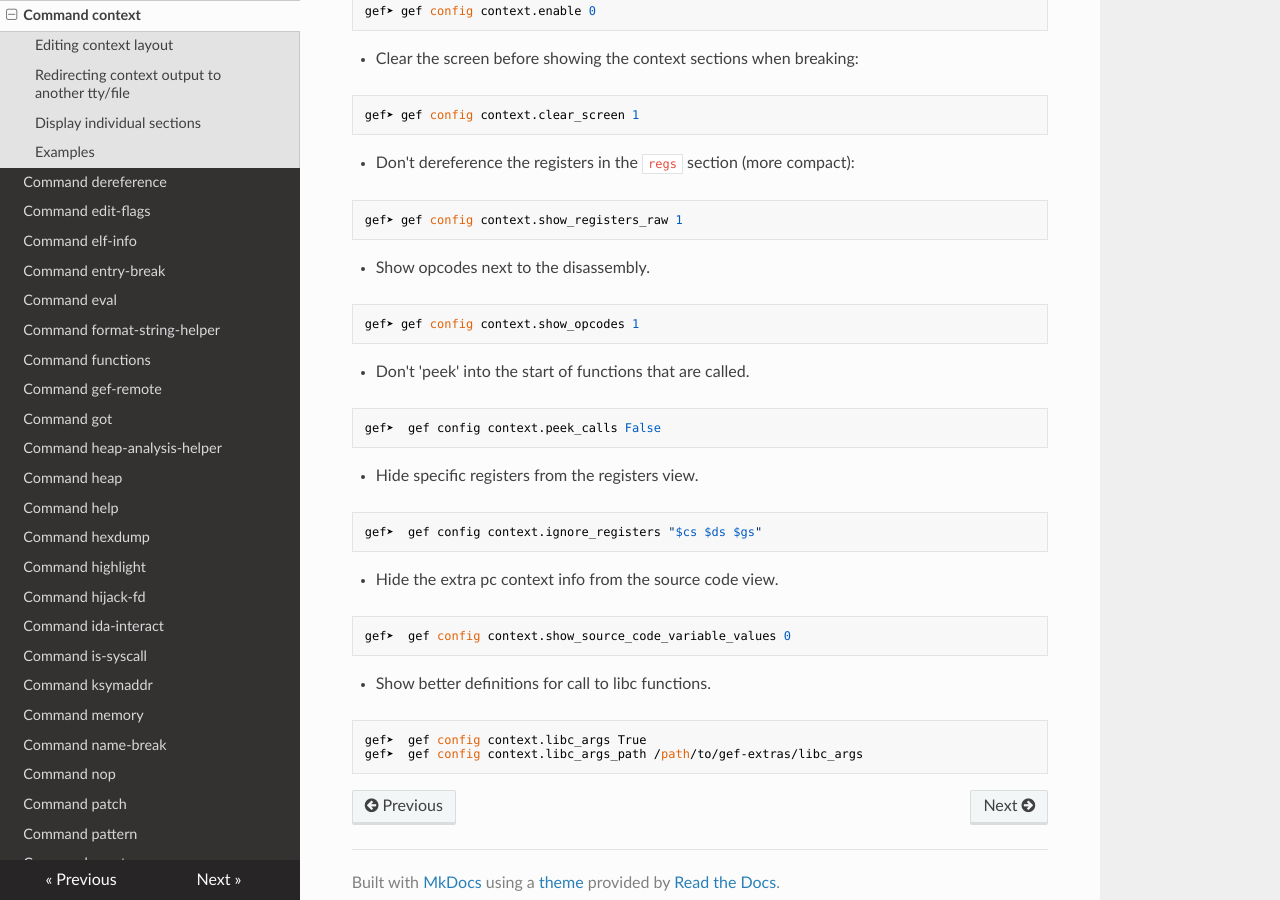
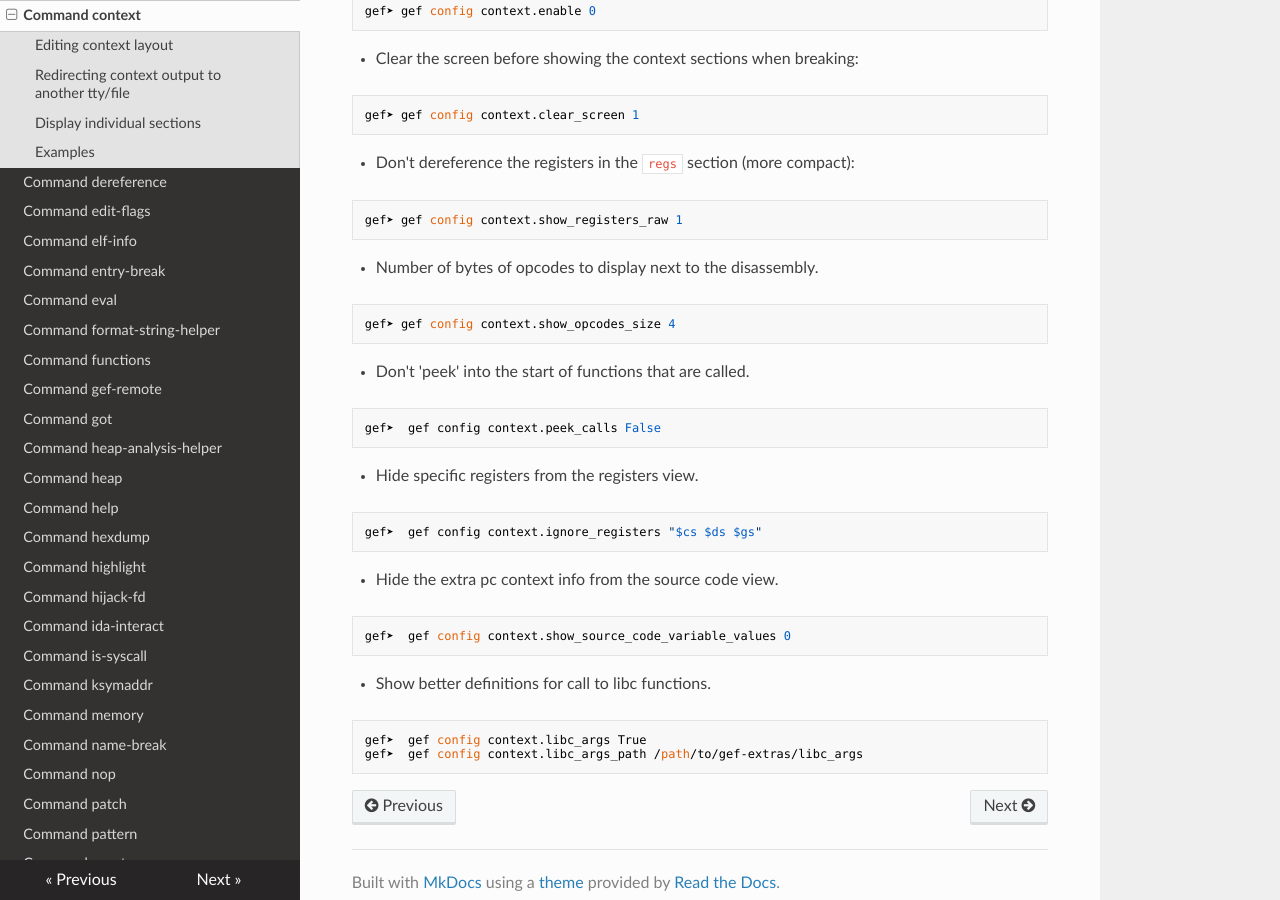
Before and after one commit to hugsy/gef, an MkDocs documentation site: the page built from docs/commands/context.md, in a window 1280 px wide and 900 px high, scrolled down 3634 px. Built offline with MkDocs 1.6.1, drawn with Linux system fonts in a browser that asks for light colours; nearby versions of some CDN libraries.

Commit message:
Update docs

````diff
--- a/docs/commands/context.md
+++ b/docs/commands/context.md
@@ -161,9 +161,9 @@ gef➤ gef config context.clear_screen 1
 gef➤ gef config context.show_registers_raw 1
 ```
 
-* Show opcodes next to the disassembly.
+* Number of bytes of opcodes to display next to the disassembly.
 ```
-gef➤ gef config context.show_opcodes 1
+gef➤ gef config context.show_opcodes_size 4
 ```
 
 * Don't 'peek' into the start of functions that are called.
````
Also changed, not shown: docs/commands/capstone-disassemble.md (+1 -1 lines).
